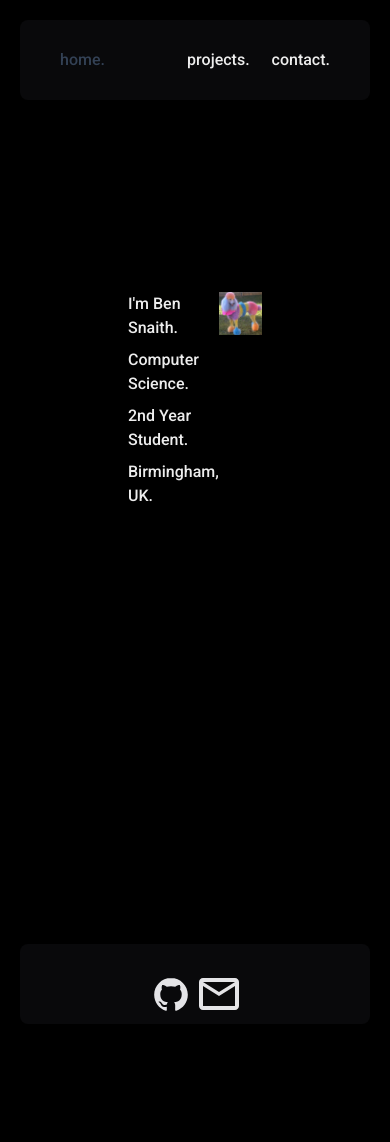
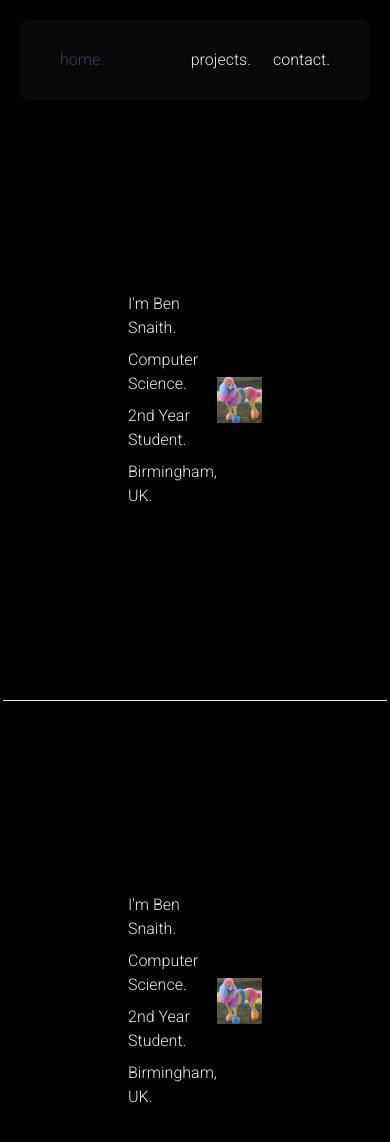
Before and after one commit to BenSnaith/homepage, a Next.js app in the folder next-js-homepage/: page / in a window 390 px wide. Shown: the top 1142 px of the page. Before the commit the page ends 1044 px from the top, so only its background shows below. Built offline with nearby package versions, Linux system fonts and the light colour scheme.

Commit message:
Added responsive images, fixed font weight

```diff
--- a/next-js-homepage/src/app/layout.tsx
+++ b/next-js-homepage/src/app/layout.tsx
@@ -4,7 +4,7 @@ import Footer from "../components/Footer";
 import { Roboto } from 'next/font/google';
 
 const roboto = Roboto({
-  weight: '500',
+  weight: '300',
   subsets: ['latin'],
 });
 
--- a/next-js-homepage/src/app/page.tsx
+++ b/next-js-homepage/src/app/page.tsx
@@ -1,20 +1,35 @@
 import Link from "next/link";
 import Image from "next/image";
-import profilePicture from '../../public/static/riusab.webp';
-
+import ProfilePicture from "@/components/ProfilePicture";
 
 export default function Home() {
   return (
     <>
-    <div className="flex flex-row justify-evenly min-h-screen px-32 py-48">
-      <div className="w-fit">
-        <p className="lg:text-6xl md:text-4xl sm:text-2xl">I'm Ben Snaith.</p>
-        <p className="lg:text-6xl md:text-4xl sm:text-2xl mt-2">Computer Science.</p>
-        <p className="lg:text-6xl md:text-4xl sm:text-2xl mt-2">2nd Year Student.</p>
-        <p className="lg:text-6xl md:text-4xl sm:text-2xl mt-2">Birmingham, UK.</p>
+    <div id="entire-site-div">
+      <div id="top-card-div" className="flex flex-row justify-evenly items-center min-h-fit px-32 py-48">
+        <div className="w-fit">
+          <p className="lg:text-5xl md:text-4xl sm:text-3xl">I'm Ben Snaith.</p>
+          <p className="lg:text-5xl md:text-4xl sm:text-3xl mt-2">Computer Science.</p>
+          <p className="lg:text-5xl md:text-4xl sm:text-3xl mt-2">2nd Year Student.</p>
+          <p className="lg:text-5xl md:text-4xl sm:text-3xl mt-2">Birmingham, UK.</p>
+        </div>
+        <div className="w-fit">
+          <ProfilePicture/>
+        </div>
       </div>
-      <div className="w-fit">
-        <Image src={profilePicture} alt="pfp" width={200} height={200}/>
+      <div id="hr-div-one" className="flex flex-row items-center justify-center">
+        <hr className="px-32 min-w-96"/>
+      </div>
+      <div id="top-card-div" className="flex flex-row justify-evenly items-center min-h-fit px-32 py-48">
+        <div className="w-fit">
+          <p className="lg:text-5xl md:text-4xl sm:text-3xl">I'm Ben Snaith.</p>
+          <p className="lg:text-5xl md:text-4xl sm:text-3xl mt-2">Computer Science.</p>
+          <p className="lg:text-5xl md:text-4xl sm:text-3xl mt-2">2nd Year Student.</p>
+          <p className="lg:text-5xl md:text-4xl sm:text-3xl mt-2">Birmingham, UK.</p>
+        </div>
+        <div className="w-fit">
+          <ProfilePicture/>
+        </div>
       </div>
     </div>
     </>
--- a/next-js-homepage/src/components/Footer.tsx
+++ b/next-js-homepage/src/components/Footer.tsx
@@ -10,8 +10,6 @@ export default function Footer() {
         <>
         <div className="flex flex-row items-center justify-center h-20 bg-zinc-950 mx-5 mb-5 rounded-lg">
             <div className="flex flex-row text-5xl mt-5 text-zinc-200">
-            <DiGithubBadge/>
-            <MdOutlineEmail/>
             </div>
         </div>
         </>
--- /dev/null
+++ b/next-js-homepage/src/components/ProfilePicture.tsx
@@ -0,0 +1,25 @@
+'use client'
+import Image from "next/image";
+import { useEffect, useState } from "react";
+import profilePicture from '../../public/static/riusab.webp';
+
+export default function ProfilePicture() {
+    const [width, setWidth] = useState(0);
+    const updateWidth = () => {
+        const nWidth = window.innerWidth;
+        setWidth(nWidth);
+    };
+    useEffect(() => {
+        window.addEventListener("resize", updateWidth);
+        updateWidth();
+    }, []);
+
+    return(
+        <Image
+            src={profilePicture}
+            alt="an image of me"
+            width={(width < 1024) ? "200" : "300"}
+            height={(width < 1024) ? "200" : "300"}
+        />
+    );
+};
```
